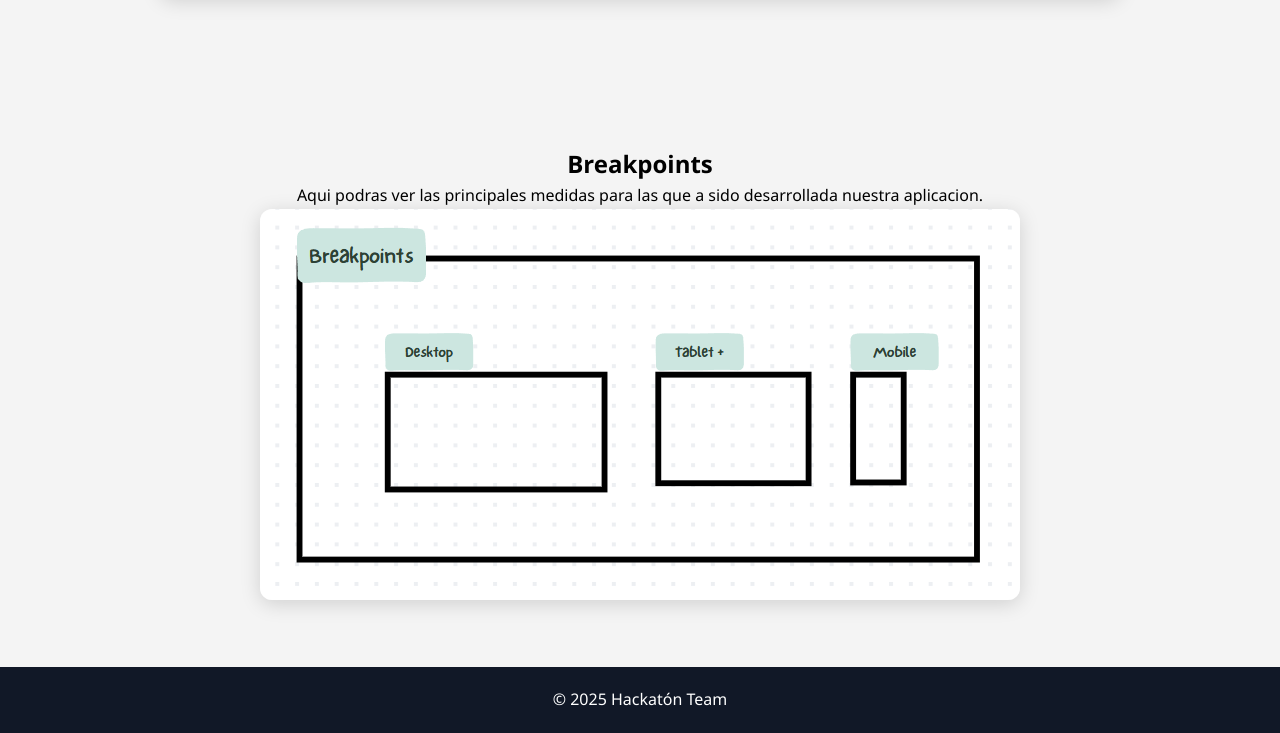
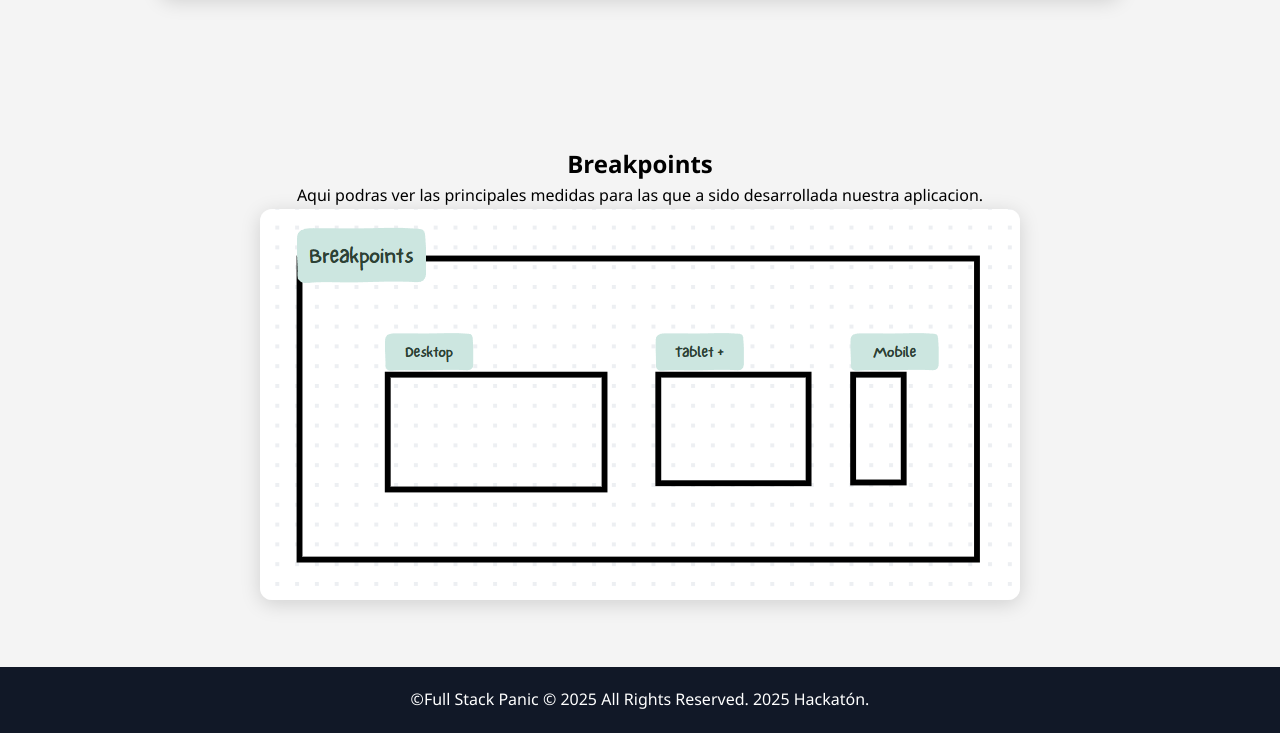
Before and after one commit to BelmontDev/Hackaton, a plain HTML site: page index.html in a window 1280 px wide. Shown: the part 3027-3760 px from the top of the page. Drawn offline with Linux system fonts and the light colour scheme.

Commit message:
Update index.html

```diff
--- a/index.html
+++ b/index.html
@@ -191,7 +191,7 @@
   </section>
 
   <footer>
-    <p>&copy; 2025 Hackatón Team</p>
+    <p>&copy;Full Stack Panic © 2025 All Rights Reserved. 2025 Hackatón.</p>
   </footer>
 
   <script>
```
